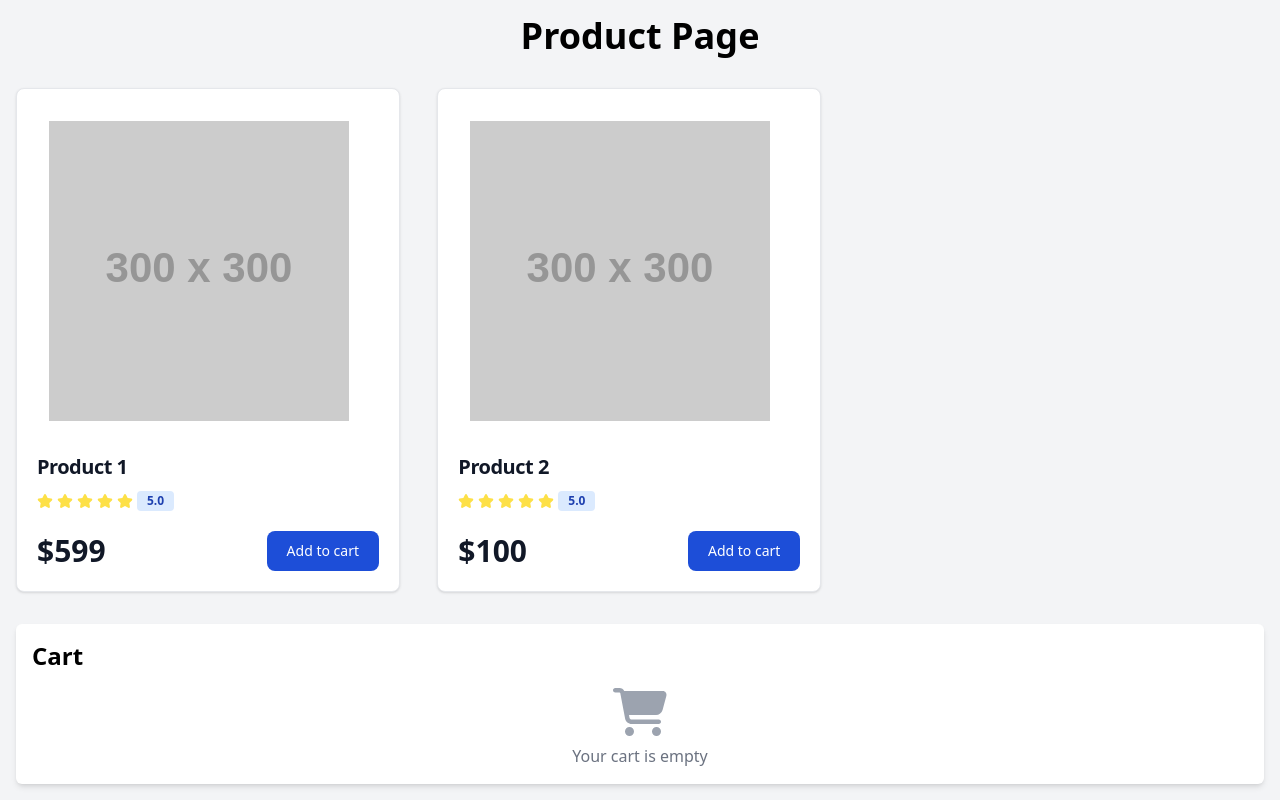
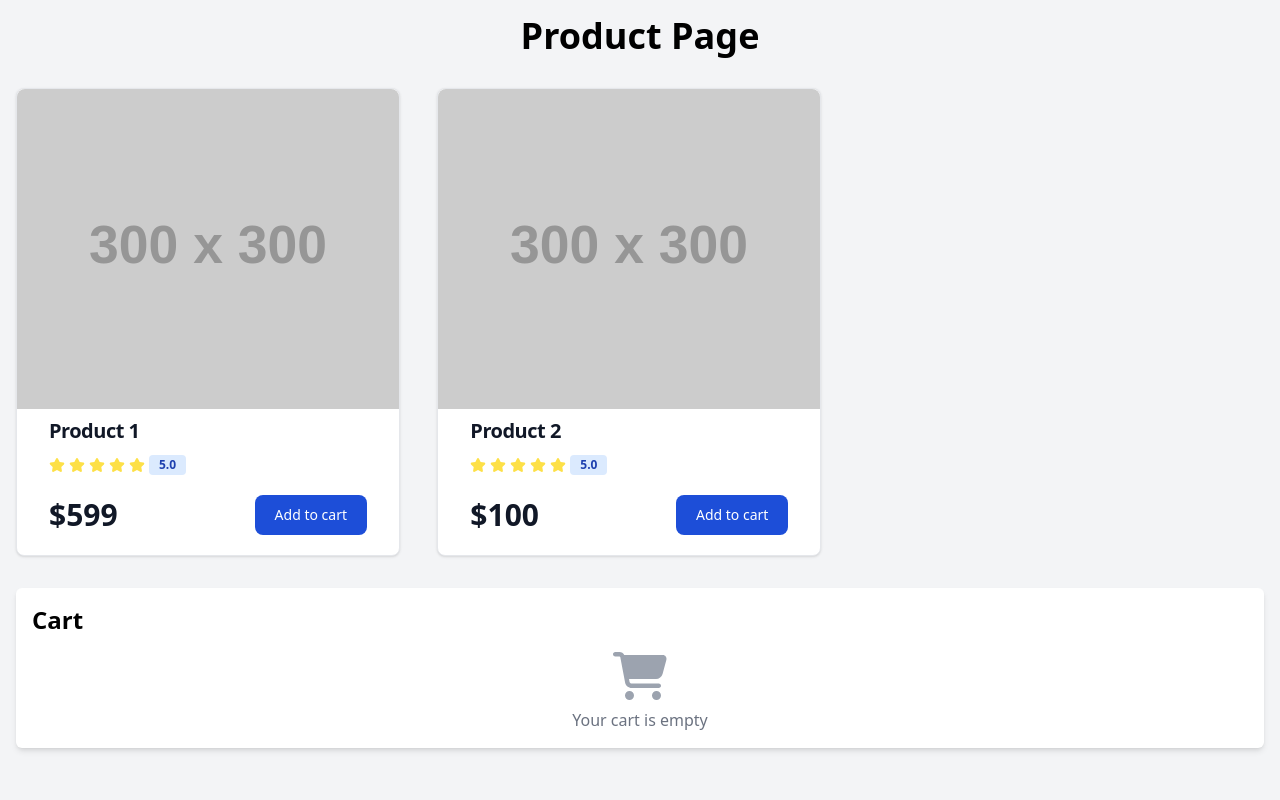
Before and after one commit to cn10xdev/ECommerce_Product_Page, a React (Create React App) app: page / in a window 1280 px wide. Built offline with nearby package versions, Linux system fonts and the light colour scheme.

Commit message:
made changes in the ProductCard's UI

```diff
--- a/src/components/ProductCard.js
+++ b/src/components/ProductCard.js
@@ -3,22 +3,34 @@ import React from 'react';
 function ProductCard({ product, addToCart }) {
     return (
         <div className="w-full max-w-sm bg-white border border-gray-200 rounded-lg shadow dark:bg-gray-800 dark:border-gray-700">
-            <a href="#">
-                <img className="p-8 rounded-t-lg" src={product.image} alt={product.name} />
-            </a>
-            <div className="px-5 pb-5">
-                <a href="#">
-                    <h5 className="text-xl font-semibold tracking-tight text-gray-900 dark:text-white">{product.name}</h5>
-                </a>
+            <div className="w-full h-80 overflow-hidden rounded-t-lg">
+                <img
+                    className="w-full h-full object-cover"
+                    src={product.image}
+                    alt={product.name}
+                />
+            </div>
+            <div className="px-8 pt-2 pb-5">
+                <h5 className="text-xl font-semibold tracking-tight text-gray-900 dark:text-white">
+                    {product.name}
+                </h5>
                 <div className="flex items-center mt-2.5 mb-5">
                     <div className="flex items-center space-x-1 rtl:space-x-reverse">
-                        {/* Replace with actual star rating logic if needed */}
                         {Array.from({ length: 5 }, (_, index) => (
-                            <svg key={index} className="w-4 h-4 text-yellow-300" aria-hidden="true" xmlns="http://www.w3.org/2000/svg" fill="currentColor" viewBox="0 0 22 20">
+                            <svg
+                                key={index}
+                                className="w-4 h-4 text-yellow-300"
+                                aria-hidden="true"
+                                xmlns="http://www.w3.org/2000/svg"
+                                fill="currentColor"
+                                viewBox="0 0 22 20"
+                            >
                                 <path d="M20.924 7.625a1.523 1.523 0 0 0-1.238-1.044l-5.051-.734-2.259-4.577a1.534 1.534 0 0 0-2.752 0L7.365 5.847l-5.051.734A1.535 1.535 0 0 0 1.463 9.2l3.656 3.563-.863 5.031a1.532 1.532 0 0 0 2.226 1.616L11 17.033l4.518 2.375a1.534 1.534 0 0 0 2.226-1.617l-.863-5.03L20.537 9.2a1.523 1.523 0 0 0 .387-1.575Z" />
                             </svg>
                         ))}
-                        <span className="bg-blue-100 text-blue-800 text-xs font-semibold px-2.5 py-0.5 rounded dark:bg-blue-200 dark:text-blue-800 ms-3">5.0</span>
+                        <span className="bg-blue-100 text-blue-800 text-xs font-semibold px-2.5 py-0.5 rounded dark:bg-blue-200 dark:text-blue-800 ms-3">
+                            5.0
+                        </span>
                     </div>
                 </div>
                 <div className="flex items-center justify-between">
```
